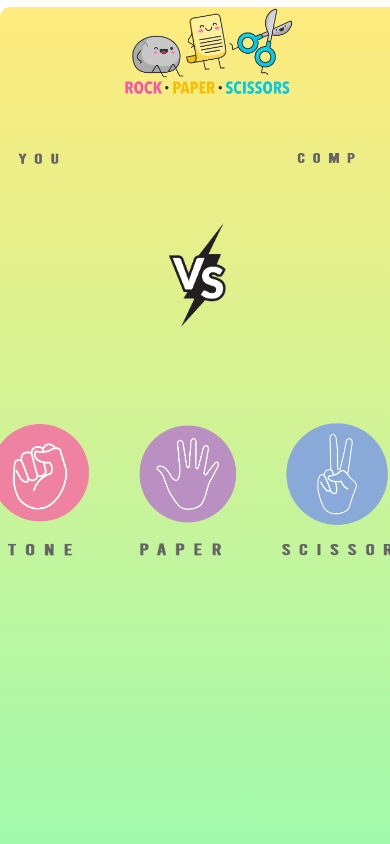
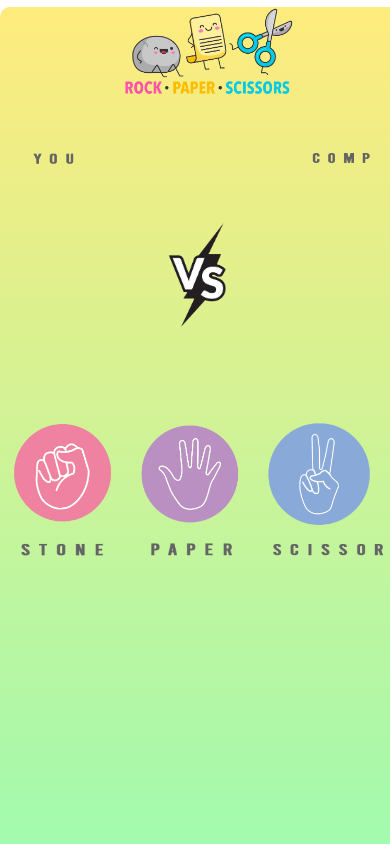
Before and after one commit to sangeetpadhee/rock-paper-scissor, a plain HTML site: page index.html in a window 390 px wide. Shown: the top 844 px of the page. Drawn offline with Linux system fonts and the light colour scheme.

Commit message:
Add files via upload

```diff
--- a/style.css
+++ b/style.css
@@ -214,7 +214,7 @@ body{
     gap: 380px;
  }
 .you{
-    margin-left: -130px;
+    margin-left: -100px;
 }
 .comp{
     margin-left: -160px;
@@ -258,15 +258,15 @@ body{
 }
 .rightrock{
     width: 150px;
-    margin-left: -140px;
+    margin-left: -120px;
 }
 .rightpaper{
     width: 150px;
-    margin-left: -140px;
+    margin-left: -120px;
 }
 .rightscissor{
     width: 160px;
-    margin-left: -140px;
+    margin-left: -120px;
 }
 
 .middle{
@@ -274,14 +274,15 @@ body{
 }
 .belowup{
     justify-content: center;
-    gap: 50px;
-   margin-left: -130px;
+    gap: 30px;
+   margin-left: -125px;
 }
 .belowbe{
     justify-content: center;
-    gap: 50px;
-   margin-left: -130px;
+    gap: 30px;
+   margin-left: -108px;
 }
+
 }
 
 @media screen and (max-width: 600px) and (min-width: 508px) {
```
